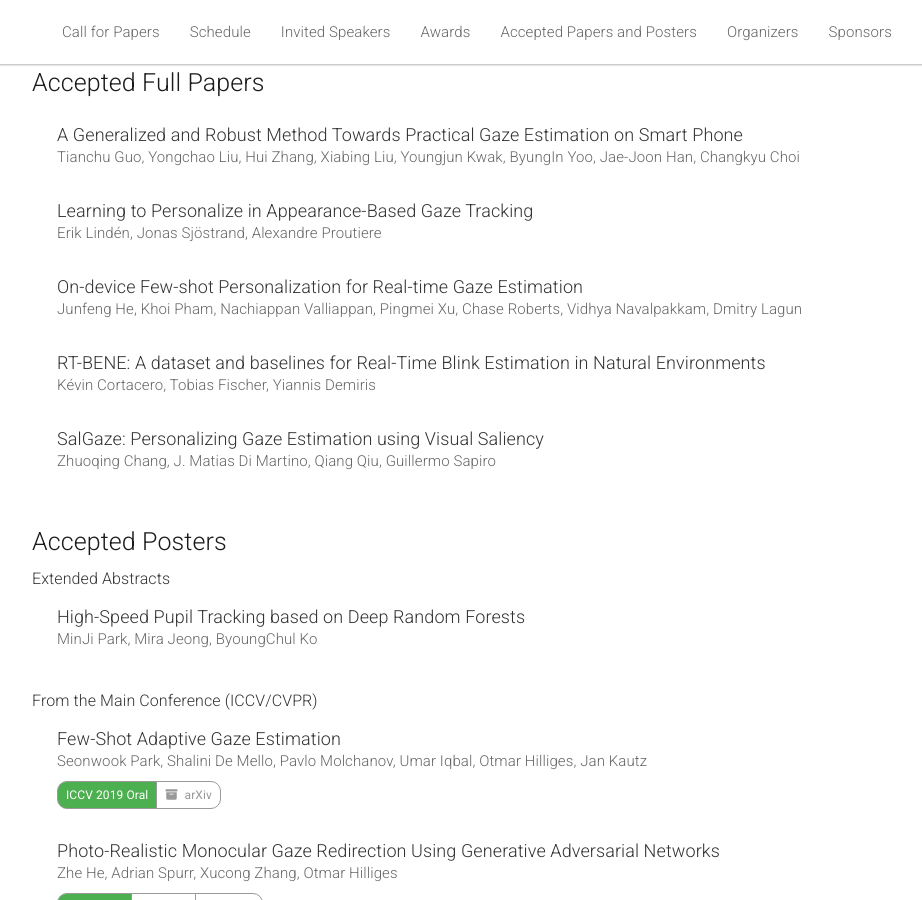
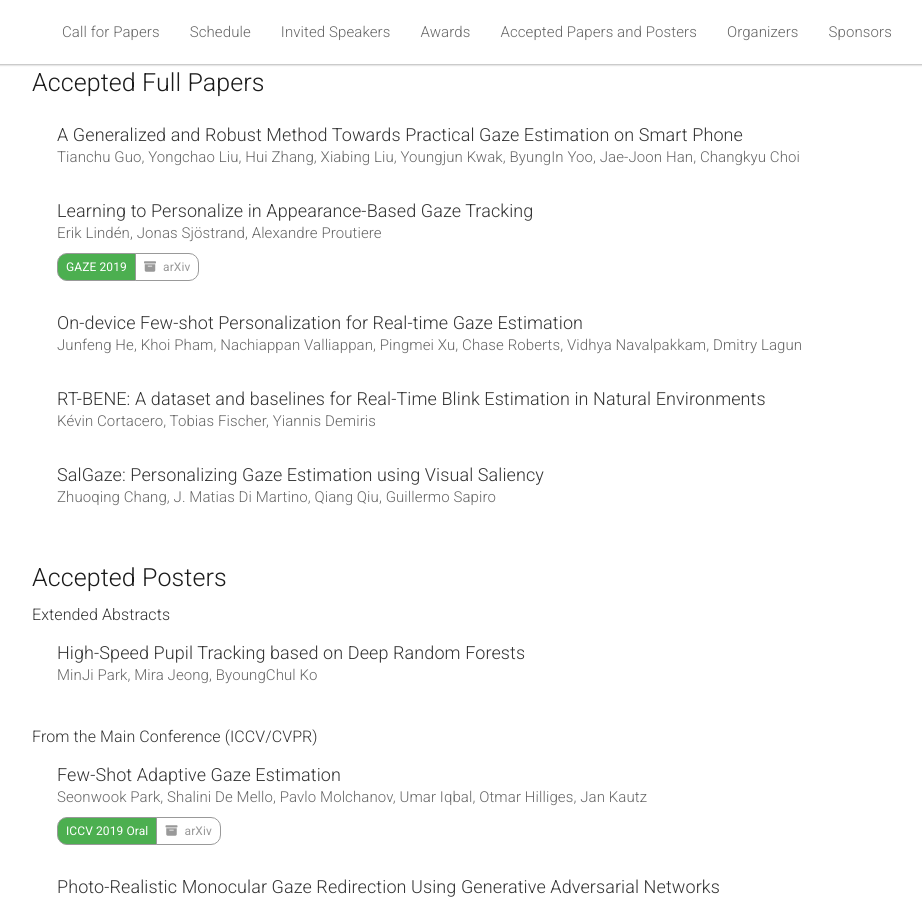
Before and after one commit to gazeworkshop/gazeworkshop.github.io, a Jekyll site: the page built from _pages/home.md, in a window 1280 px wide and 900 px high, scrolled down 5269 px. Shown: the whole window, without its empty margins (133-1055 px from the left). Built offline with Jekyll 4.4.1, drawn with Linux system fonts in a browser that asks for light colours; nearby versions of some CDN libraries.

Commit message:
Add Tobii paper arXiv link

```diff
--- a/_pages/home.md
+++ b/_pages/home.md
@@ -401,6 +401,11 @@
     <div class="paper">
         <span class="title">Learning to Personalize in Appearance-Based Gaze Tracking</span>
         <span class="authors">Erik Lindén, Jonas Sjöstrand, Alexandre Proutiere</span>
+        <div class="btn-group btn-group-xs" role="group">
+          <button class="btn btn-success">GAZE 2019</button>
+          <a class="btn btn-default" target="_blank" href="https://arxiv.org/abs/1807.00664"><i class="fas fa-archive"></i> arXiv</a>
+          <!--<a class="btn btn-default" target="_blank" href="https://github.com/NVlabs/few_shot_gaze"><i class="fas fa-code"></i> Code</a>-->
+        </div>
     </div>
     <div class="paper">
         <span class="title">On-device Few-shot Personalization for Real-time Gaze Estimation</span>
```
